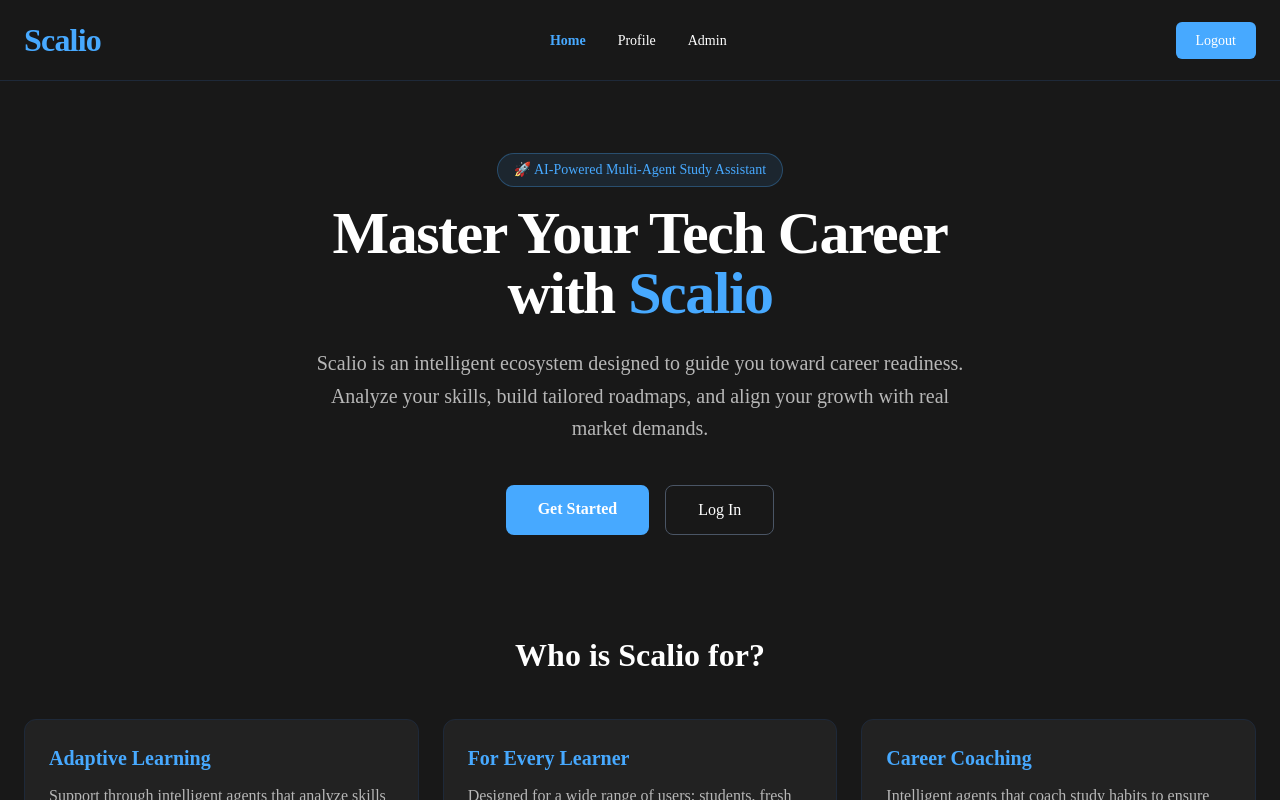
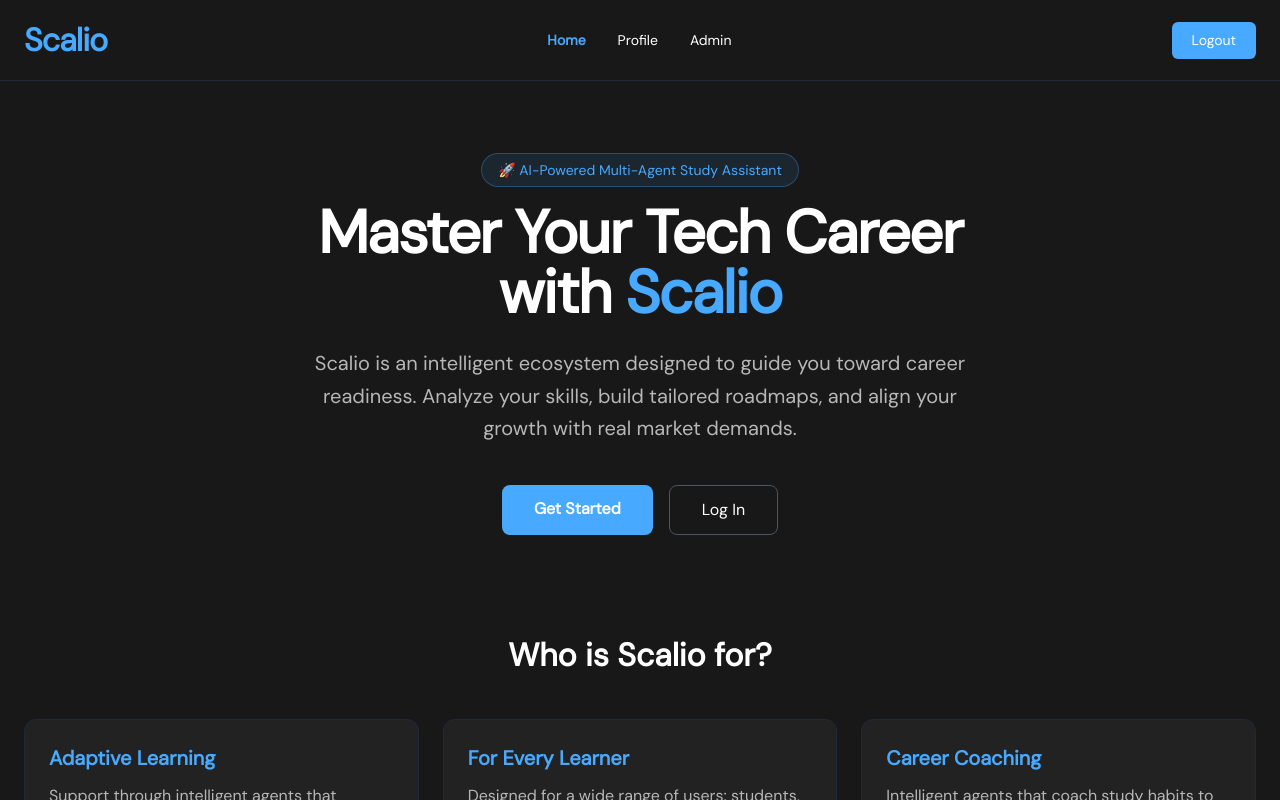
Before and after one commit to blckzr/Scalio, a React (Vite) app in the folder client/: page / in a window 1280 px wide. Shown: the top 800 px of the page. Built offline with nearby package versions, Linux system fonts and the light colour scheme.

Commit message:
[chore] Fixed import google font

```diff
--- a/client/src/index.css
+++ b/client/src/index.css
@@ -1,7 +1,6 @@
-@import "tailwindcss";
-
 /* Import Font */
 @import url("https://fonts.googleapis.com/css2?family=DM+Sans:opsz,wght@9..40,400;500;700&display=swap");
+@import "tailwindcss";
 
 @theme {
   --font-sans: "DM Sans", "sans-serif";
```
